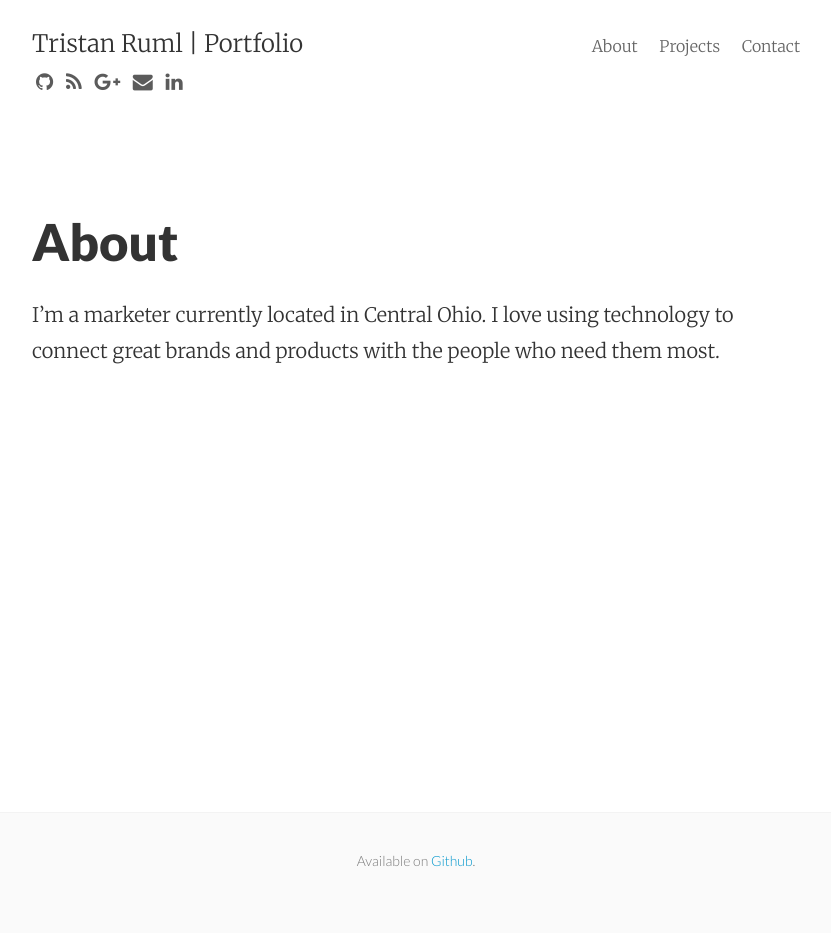
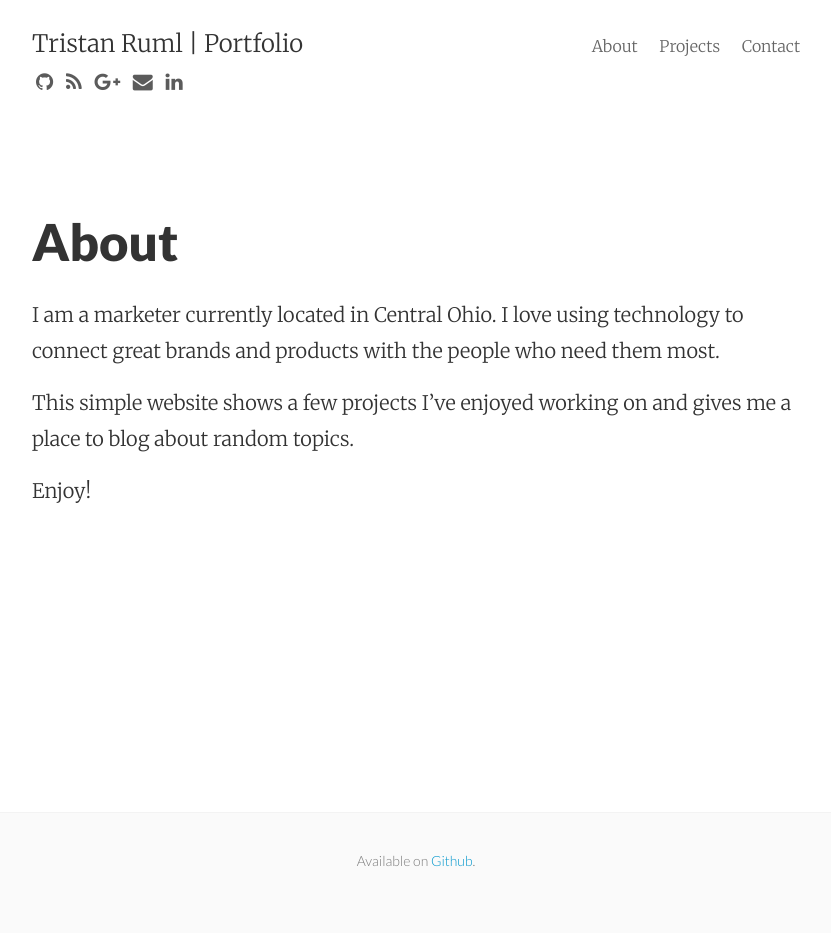
Before and after one commit to tkruml/tkruml.github.io, a Jekyll site: the page built from about.md, in a window 1280 px wide. Shown: the whole page, without its empty margins (224-1055 px from the left). Built offline with Jekyll 4.4.1, drawn with Linux system fonts in a browser that asks for light colours; nearby versions of some CDN libraries.

Commit message:
Update about.md

```diff
--- a/about.md
+++ b/about.md
@@ -4,4 +4,8 @@ title: About
 permalink: /about/
 ---
 
-I'm a marketer currently located in Central Ohio. I love using technology to connect great brands and products with the people who need them most.
+I am a marketer currently located in Central Ohio. I love using technology to connect great brands and products with the people who need them most.
+
+This simple website shows a few projects I've enjoyed working on and gives me a place to blog about random topics.
+
+Enjoy!
```
